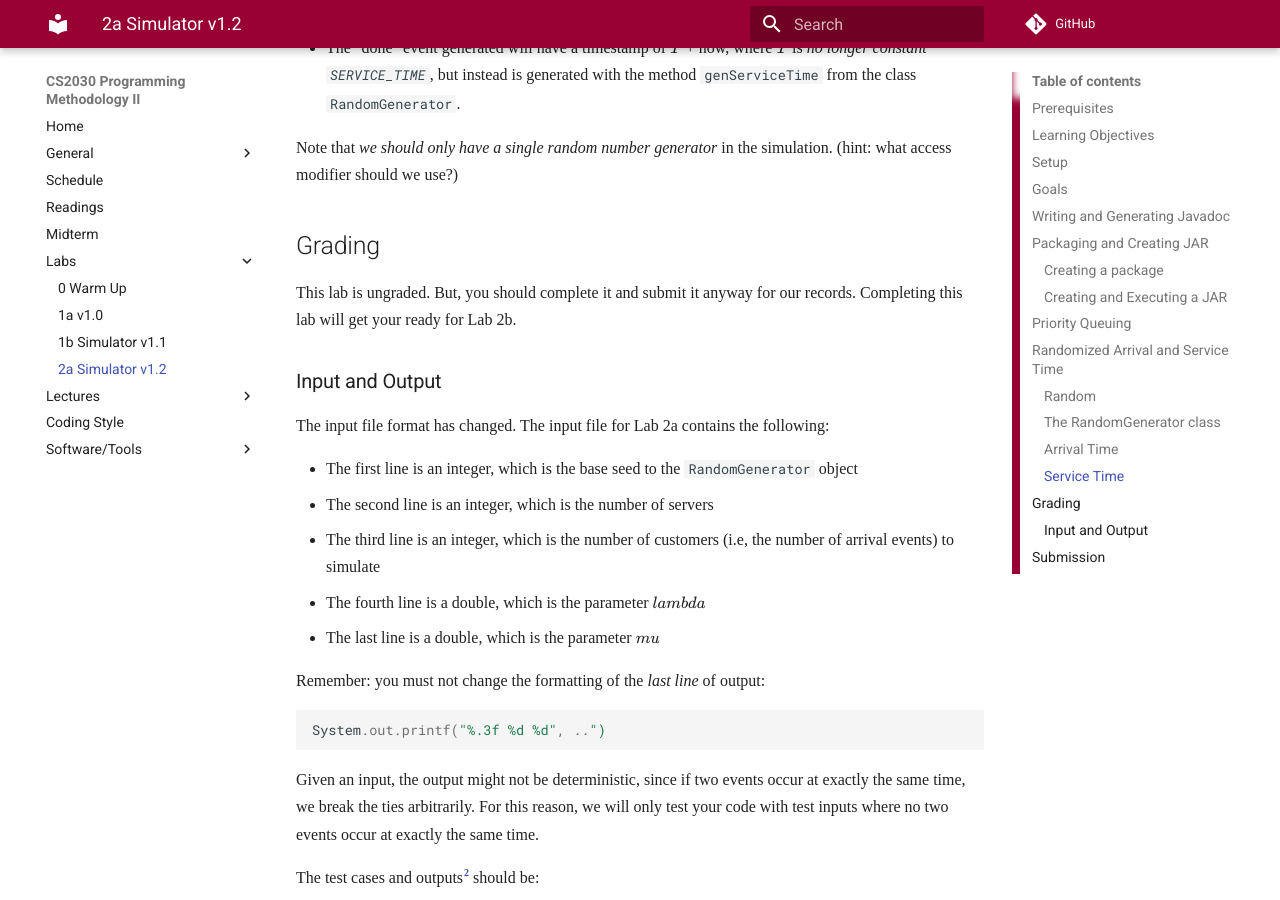
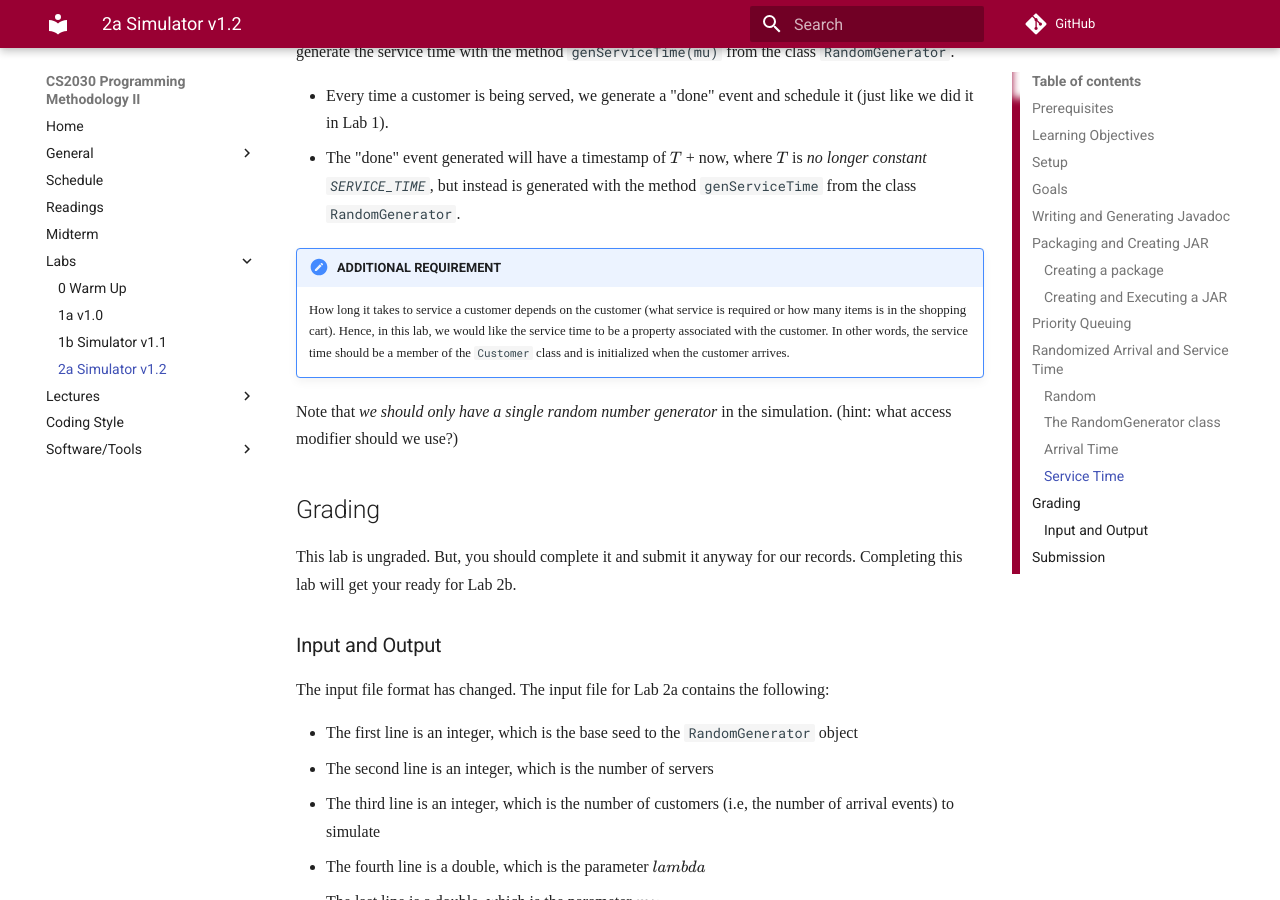
Before and after one commit to nus-cs2030/1718-s2, an MkDocs documentation site: the page built from docs/lab2a.md, in a window 1280 px wide and 900 px high, scrolled down 5461 px. Built offline with MkDocs 1.6.1 and Material for MkDocs 9.7.7, drawn with Linux system fonts in a browser that asks for light colours; nearby versions of some CDN libraries; some web fonts are replaced; formulas are drawn with MathJax 3; comment, search, counter and statistics services are not loaded; old or Windows-style settings are respelled for this version of MkDocs; some of the changed text lies outside the part shown.

Commit message:
Clarify requirements

````diff
--- a/docs/lab2a.md
+++ b/docs/lab2a.md
@@ -68,6 +68,10 @@ To create a jar, we first need to create a `manifest.txt` file to tell JAR what
 ```
 Main-Class: cs2030.simulator.LabTwoA
 ```
+
+!!! tip "Common Error"
+    The whitespace after `:` is required.  Also, make sure that the line above
+	ends with a new line.
 
 Now, to compile, create a jar file, and run, here is the typical workflow.
 
@@ -159,6 +163,9 @@ In Lab 1, the service time is constant, which is not always realistic. We are go
 - Every time a customer is being served, we generate a "done" event and schedule it (just like we did it in Lab 1).
 - The "done" event generated will have a timestamp of $T$ + now, where $T$ is _no longer constant `SERVICE_TIME`_, but instead is generated with the method `genServiceTime` from the class `RandomGenerator`.
 
+!!! note "ADDITIONAL REQUIREMENT"
+	How long it takes to service a customer depends on the customer (what service is required or how many items is in the shopping cart).  Hence, in this lab, we would like the service time to be a property associated with the customer.  In other words, the service time should be a member of the `Customer` class and is initialized when the customer arrives.
+
 Note that _we should only have a single random number generator_ in the simulation. (hint: what access modifier should we use?)
 
 ## Grading
````
